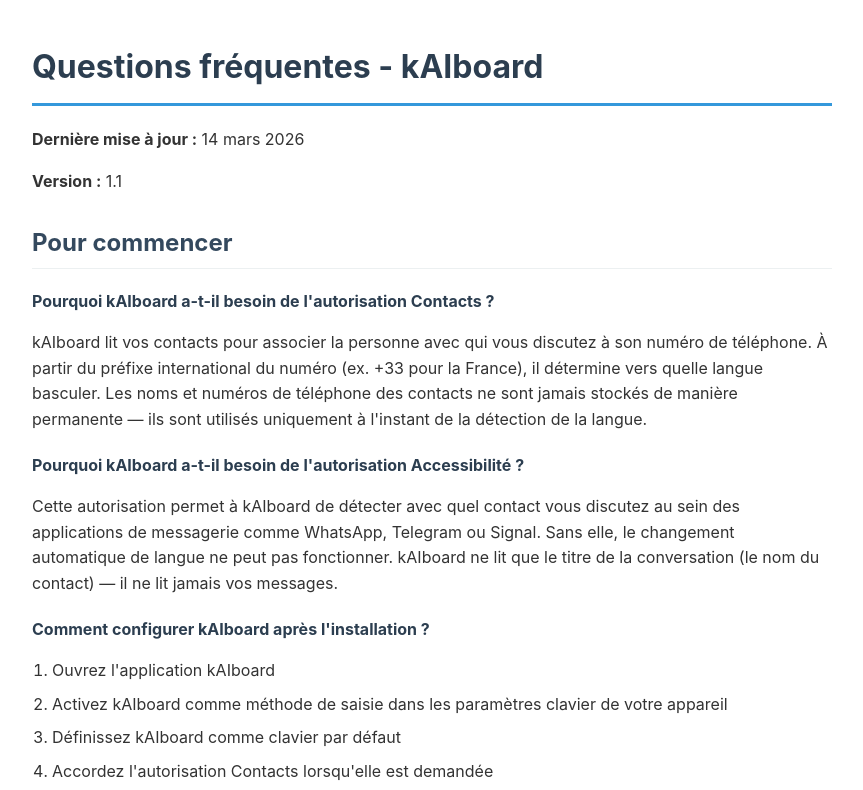
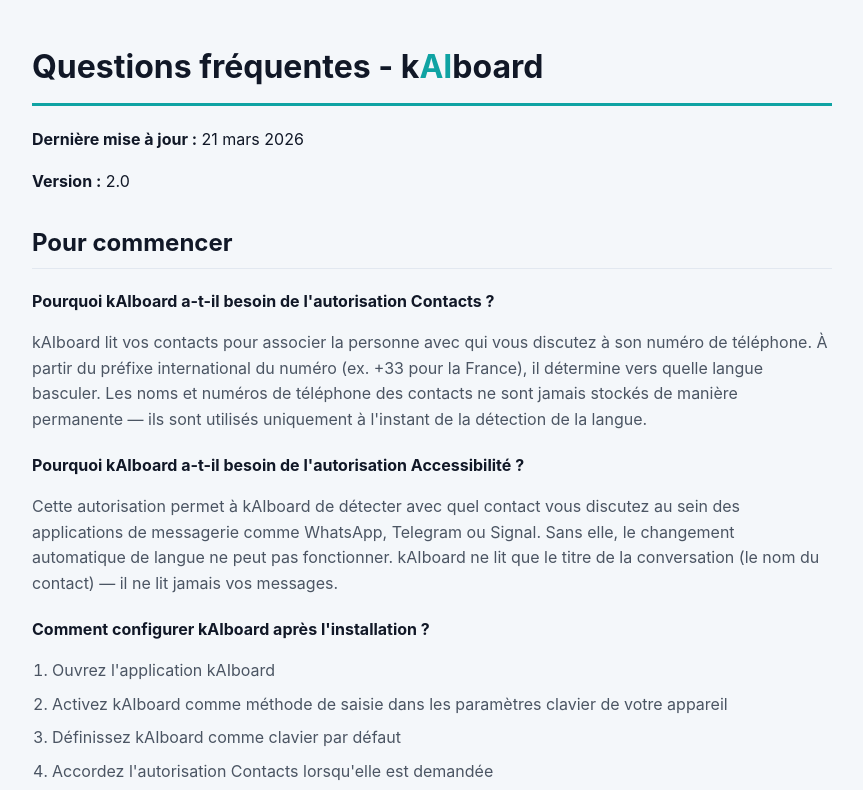
Before and after one commit to AlessandroF78/kaiboard-faq, a plain HTML site: page faq_fr.html in a window 1280 px wide. Shown: the top 790 px of the page, without its empty margins (208-1071 px from the left). Drawn offline with Linux system fonts and the light colour scheme.

Commit message:
Update faq_fr.html

```diff
--- a/faq_fr.html
+++ b/faq_fr.html
@@ -5,25 +5,33 @@
     <meta name="viewport" content="width=device-width, initial-scale=1.0">
     <title>Questions fréquentes - kAIboard</title>
     <style>
-        body { font-family: -apple-system, BlinkMacSystemFont, "Segoe UI", Roboto, "Helvetica Neue", Arial, sans-serif; line-height: 1.6; max-width: 800px; margin: 0 auto; padding: 20px; color: #333; }
-        h1 { color: #2c3e50; border-bottom: 3px solid #3498db; padding-bottom: 10px; }
-        h2 { color: #34495e; margin-top: 30px; border-bottom: 1px solid #ecf0f1; padding-bottom: 5px; }
-        .question { font-weight: bold; color: #2c3e50; margin-top: 20px; margin-bottom: 5px; }
-        .answer { margin-bottom: 20px; }
+        body {
+            font-family: "DM Sans", -apple-system, BlinkMacSystemFont, "Segoe UI", Roboto, "Helvetica Neue", Arial, sans-serif;
+            line-height: 1.6;
+            max-width: 800px;
+            margin: 0 auto;
+            padding: 20px;
+            color: #111827;
+            background-color: #F4F7FA;
+        }
+        h1 { color: #111827; border-bottom: 3px solid #0FA3A3; padding-bottom: 10px; }
+        h2 { color: #111827; margin-top: 30px; border-bottom: 1px solid #E2E8F0; padding-bottom: 5px; }
+        .question { font-weight: bold; color: #111827; margin-top: 20px; margin-bottom: 5px; }
+        .answer { margin-bottom: 20px; color: #4B5563; }
         ol { padding-left: 20px; }
-        ol li { margin: 8px 0; }
-        .contact-box { background-color: #e8f4f8; padding: 20px; border-radius: 5px; margin: 20px 0; }
+        ol li { margin: 8px 0; color: #4B5563; }
+        .contact-box { background-color: #EDF7F7; padding: 20px; border-radius: 5px; margin: 20px 0; }
         .highlight { background-color: #fff3cd; padding: 15px; border-left: 4px solid #ffc107; margin: 20px 0; }
         .important { background-color: #f8d7da; padding: 15px; border-left: 4px solid #dc3545; margin: 20px 0; }
-        .info { background-color: #d1ecf1; padding: 15px; border-left: 4px solid #17a2b8; margin: 20px 0; }
+        .info { background-color: #EDF7F7; padding: 15px; border-left: 4px solid #0FA3A3; margin: 20px 0; }
     </style>
 </head>
 <body>
 
-<h1>Questions fréquentes - kAIboard</h1>
+<h1>Questions fréquentes - k<span style="color:#0FA3A3">AI</span>board</h1>
 
-<p><strong>Dernière mise à jour :</strong> 14 mars 2026</p>
-<p><strong>Version :</strong> 1.1</p>
+<p><strong>Dernière mise à jour :</strong> 21 mars 2026</p>
+<p><strong>Version :</strong> 2.0</p>
 
 <h2>Pour commencer</h2>
 
@@ -51,6 +59,12 @@
 <div class="answer">
     <p>Les dictionnaires pour la correction automatique sont déjà inclus dans l'application pour les 13 langues — vous n'avez rien à télécharger pour utiliser la correction automatique. Pour la prédiction du mot suivant, en revanche, il faut télécharger le modèle prédictif pour chaque langue que vous souhaitez utiliser. Lorsque vous utilisez une langue pour la première fois, vous pouvez télécharger le modèle depuis l'écran Modèles hors ligne dans l'application : appuyez sur le bouton bleu « Télécharger » à côté de la langue souhaitée. Une fois téléchargé, le bouton devient rouge « Supprimer » si vous souhaitez libérer de l'espace en supprimant des langues que vous n'utilisez plus. Les langues les plus fréquemment utilisées sont préchargées en mémoire pour garantir un changement instantané.</p>
     <p>Si vous remarquez que les prédictions ne fonctionnent pas pour une langue spécifique, vérifiez dans l'écran Modèles hors ligne que le modèle prédictif a bien été téléchargé pour cette langue.</p>
+</div>
+
+<p class="question">Quelles langues kAIboard prend-il en charge ?</p>
+<div class="answer">
+    <p>kAIboard prend en charge 13 langues avec clavier complet, correction automatique et prédiction : italien, allemand, anglais, espagnol, français, portugais, néerlandais, polonais, turc, grec, russe, ukrainien et géorgien. Chaque langue dispose de sa propre disposition de clavier optimisée et d'un dictionnaire Hunspell pour la correction automatique (inclus dans l'application). Pour la prédiction du mot suivant, téléchargez le modèle KenLM pour chaque langue depuis l'écran Modèles hors ligne.</p>
+    <p>L'intégralité de l'interface de l'application — y compris les paramètres, les menus et tous les textes à l'écran — est entièrement traduite en 14 langues (les 13 ci-dessus plus le chinois simplifié). Le clavier chinois avec saisie Pinyin sera disponible prochainement.</p>
 </div>
 
 <h2>Fonctionnalités</h2>
@@ -178,8 +192,8 @@
     <p style="margin-top: 10px;"><a href="https://alessandrof78.github.io/kaiboard-faq/">🌐 FAQ dans d'autres langues</a></p>
 </div>
 
-<p style="text-align: center; color: #7f8c8d; margin-top: 50px;">
-    <strong>Version 1.1 - Dernière mise à jour : 14 mars 2026</strong><br>
+<p style="text-align: center; color: #7C8494; margin-top: 50px;">
+    <strong>Version 2.0 - Dernière mise à jour : 21 mars 2026</strong><br>
     © 2026 Alessandro Faedda - kAIboard
 </p>
 
```
